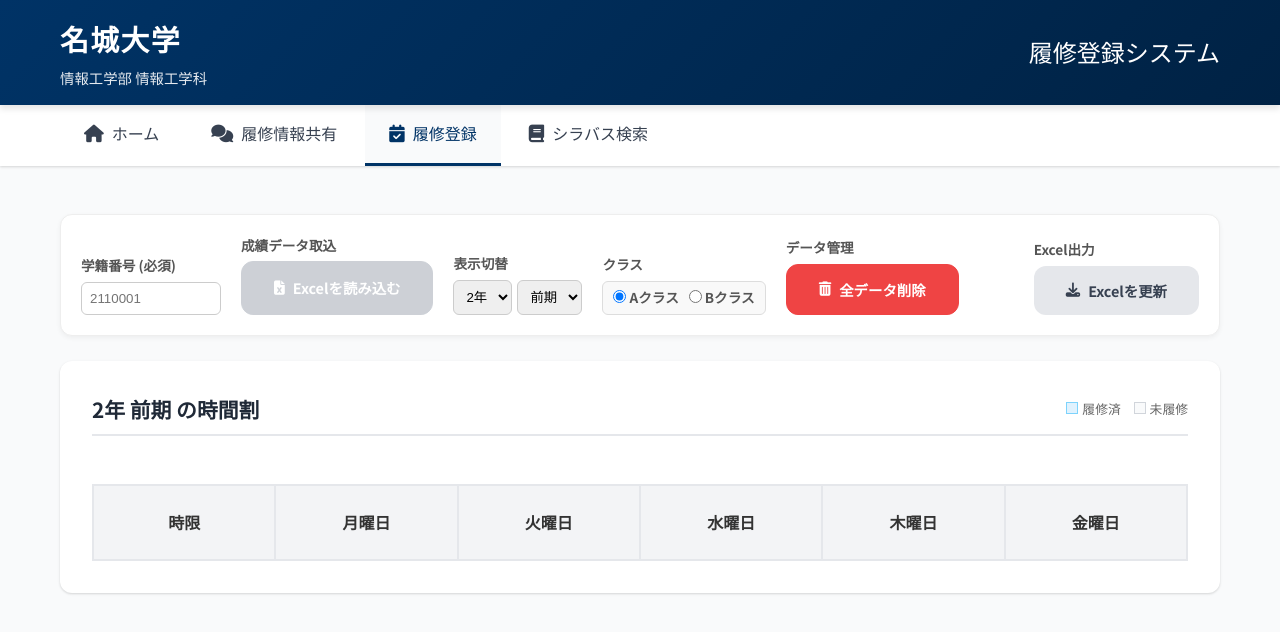
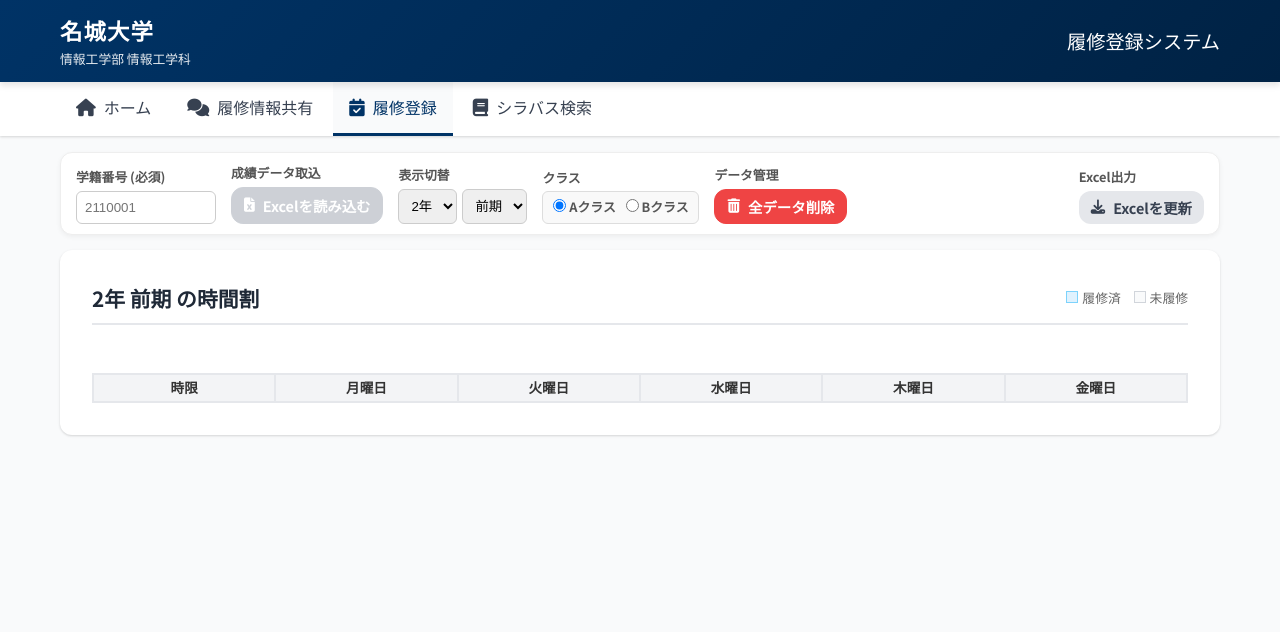
Before and after one commit to taka03101111/PBLparadise2, a plain HTML site: page my-registration.html in a window 1280 px wide. Drawn offline with nearby package versions, Linux system fonts and the light colour scheme; a script that the page names is missing.

Commit message:
時間割レイアウト改善

```diff
--- a/my-registration.html
+++ b/my-registration.html
@@ -1,5 +1,6 @@
 <!DOCTYPE html>
 <html lang="ja">
+
 <head>
     <meta charset="UTF-8">
     <meta name="viewport" content="width=device-width, initial-scale=1.0">
@@ -14,54 +15,99 @@
     <script src="https://cdn.jsdelivr.net/npm/@supabase/supabase-js@2"></script>
 
     <style>
-        /* 時間割独自のスタイル */
-        .timetable th { width: 60px; background: #f3f4f6; color: #333; }
-        .timetable td { height: 110px; vertical-align: top; padding: 4px; position: relative; }
+        /* 時間割独自のスタイル - 1画面収まり対応のためのコンパクト化 */
+        .timetable th {
+            width: 60px;
+            background: #f3f4f6;
+            color: #333;
+            padding: 2px !important;
+            font-size: 0.85rem;
+        }
+
+        .timetable td {
+            height: 75px;
+            vertical-align: top;
+            padding: 2px;
+            position: relative;
+        }
+
+        /* height 110->75, pad 4->2 */
 
         /* 科目カード */
         .subject-card {
-            background: #fff; border: 1px solid #ddd; border-radius: 6px; padding: 6px; margin-bottom: 4px;
-            box-shadow: 0 1px 2px rgba(0,0,0,0.05); cursor: pointer; transition: all 0.2s;
-            font-size: 0.85rem; position: relative;
+            background: #fff;
+            border: 1px solid #ddd;
+            border-radius: 6px;
+            padding: 3px;
+            margin-bottom: 2px;
+            box-shadow: 0 1px 2px rgba(0, 0, 0, 0.05);
+            cursor: pointer;
+            transition: all 0.2s;
+            font-size: 0.75rem;
+            position: relative;
+            /* font 0.85->0.75 */
             display: flex;
             flex-direction: column;
             justify-content: space-between;
-            min-height: 50px; /* 少し高さを確保 */
+            min-height: 42px;
+            /* 50->42 */
         }
-        .subject-card:hover { border-color: var(--primary-color); transform: translateY(-2px); z-index: 10; }
+
+        .subject-card:hover {
+            border-color: var(--primary-color);
+            transform: translateY(-2px);
+            z-index: 10;
+        }
 
         /* 履修済み（点数あり） */
         .subject-card.registered {
-            background-color: #f0f9ff; border-color: #bae6fd; border-left: 3px solid #0ea5e9;
+            background-color: #f0f9ff;
+            border-color: #bae6fd;
+            border-left: 3px solid #0ea5e9;
         }
+
         /* 再履修科目（黄色/オレンジ） */
         .subject-card.retake {
-            background-color: #fffbeb; /* 薄い黄色 */
-            border-color: #fcd34d;     /* 黄色の枠 */
-            border-left: 3px solid #f59e0b; /* 濃いオレンジのアクセント */
+            background-color: #fffbeb;
+            /* 薄い黄色 */
+            border-color: #fcd34d;
+            /* 黄色の枠 */
+            border-left: 3px solid #f59e0b;
+            /* 濃いオレンジのアクセント */
         }
+
         /* 未履修（マスターデータのみ） */
         .subject-card.master {
-            background-color: #f9fafb; border-left: 3px solid #d1d5db; color: #6b7280; opacity: 0.9;
+            background-color: #f9fafb;
+            border-left: 3px solid #d1d5db;
+            color: #6b7280;
+            opacity: 0.9;
         }
 
         .score-badge {
-            display: inline-block; background: #22c55e; color: white; border-radius: 12px;
-            padding: 1px 8px; font-size: 0.75rem; font-weight: bold; float: right; margin-top: 2px;
+            background: #22c55e;
+            color: white;
+            border-radius: 12px;
+            padding: 1px 6px;
+            font-size: 0.7rem;
+            font-weight: bold;
             align-self: flex-end;
-            margin-top: 4px;
+            margin-top: 1px;
         }
 
         .program-badge {
             display: inline-block;
             padding: 3px 8px;
-            background-color: #e0e7ff; /* 薄い藍色 */
-            color: #4338ca;            /* 濃い藍色 */
+            background-color: #e0e7ff;
+            /* 薄い藍色 */
+            color: #4338ca;
+            /* 濃い藍色 */
             border-radius: 4px;
             font-size: 0.75rem;
             font-weight: 500;
             border: 1px solid #c7d2fe;
         }
+
         /* タグがない場合のメッセージ用 */
         .no-tags {
             font-size: 0.8rem;
@@ -70,59 +116,99 @@
 
         /* コントロールエリア */
         .controls-area {
-            background: white; padding: 20px; border-radius: 12px; margin-bottom: 25px;
-            box-shadow: 0 2px 5px rgba(0,0,0,0.05); border: 1px solid #eee;
+            background: white;
+            padding: 10px 15px;
+            border-radius: 12px;
+            margin-bottom: 15px;
+            box-shadow: 0 2px 5px rgba(0, 0, 0, 0.05);
+            border: 1px solid #eee;
         }
 
         .control-group {
-            display: flex; gap: 20px; align-items: flex-end; flex-wrap: wrap;
+            display: flex;
+            gap: 15px;
+            align-items: flex-end;
+            flex-wrap: wrap;
         }
 
         .input-box {
-            display: flex; flex-direction: column; gap: 5px;
+            display: flex;
+            flex-direction: column;
+            gap: 3px;
         }
-        .input-box label { font-size: 0.85rem; font-weight: bold; color: #555; }
+
+        .input-box label {
+            font-size: 0.8rem;
+            font-weight: bold;
+            color: #555;
+        }
 
         .btn-primary {
-            background-color: #0d47a1; /* 濃い青 */
-            color: #ffffff !important; /* 文字色を白に！ */
+            background-color: #0d47a1;
+            /* 濃い青 */
+            color: #ffffff !important;
+            /* 文字色を白に！ */
             border: 1px solid #0d47a1;
             transition: all 0.3s;
+            padding: 6px 12px;
+            /* ボタンサイズ縮小 */
+            font-size: 0.9rem;
         }
 
         /* ボタンが無効（disabled）なときのスタイル */
         .btn.disabled {
-            opacity: 0.5;          /* 半透明にする */
-            pointer-events: none;  /* クリックできないようにする */
-            background-color: #9ca3af !important; /* グレー */
+            opacity: 0.5;
+            /* 半透明にする */
+            pointer-events: none;
+            /* クリックできないようにする */
+            background-color: #9ca3af !important;
+            /* グレー */
             border-color: #9ca3af !important;
             cursor: not-allowed;
         }
 
         .btn-danger {
-            background-color: #ef4444; /* 赤色 */
+            background-color: #ef4444;
+            /* 赤色 */
             color: white;
             border: 1px solid #ef4444;
+            padding: 6px 12px;
+            font-size: 0.9rem;
         }
+
         .btn-danger:hover {
-            background-color: #dc2626; /* 濃い赤 */
+            background-color: #dc2626;
+            /* 濃い赤 */
+        }
+
+        .btn-secondary {
+            padding: 6px 12px;
+            font-size: 0.9rem;
         }
 
         /* モーダル調整 */
-        .modal-content { max-width: 520px;
+        .modal-content {
+            max-width: 520px;
             width: 95%;
+        }
+
+        /* メインコンテンツのパディング上書き */
+        .main-content {
+            padding: 1rem 0 !important;
+            min-height: auto !important;
         }
     </style>
 </head>
+
 <body>
-    <header class="header">
+    <header class="header" style="padding: 0.8rem 0;">
         <div class="container">
-            <div class="header-content">
+            <div class="header-content" style="gap: 0.5rem;">
                 <div class="logo-section">
-                    <h1 class="university-name">名城大学</h1>
-                    <p class="department-name">情報工学部 情報工学科</p>
+                    <h1 class="university-name" style="font-size: 1.4rem; margin-bottom: 0;">名城大学</h1>
+                    <p class="department-name" style="font-size: 0.8rem;">情報工学部 情報工学科</p>
                 </div>
-                <h2 class="system-title">履修登録システム</h2>
+                <h2 class="system-title" style="font-size: 1.2rem;">履修登録システム</h2>
             </div>
         </div>
     </header>
@@ -130,10 +216,14 @@
     <nav class="main-nav">
         <div class="container">
             <ul class="nav-list">
-                <li class="nav-item"><a href="index.html"><i class="fas fa-home"></i> <span>ホーム</span></a></li>
-                <li class="nav-item"><a href="shared-courses.html"><i class="fas fa-comments"></i> <span>履修情報共有</span></a></li>
-                <li class="nav-item active"><a href="my-registration.html"><i class="fas fa-calendar-check"></i> <span>履修登録</span></a></li>
-                <li class="nav-item"><a href="syllabus.html"><i class="fas fa-book"></i> <span>シラバス検索</span></a></li>
+                <li class="nav-item"><a href="index.html" style="padding: 0.8rem 1rem;"><i class="fas fa-home"></i>
+                        <span>ホーム</span></a></li>
+                <li class="nav-item"><a href="shared-courses.html" style="padding: 0.8rem 1rem;"><i
+                            class="fas fa-comments"></i> <span>履修情報共有</span></a></li>
+                <li class="nav-item active"><a href="my-registration.html" style="padding: 0.8rem 1rem;"><i
+                            class="fas fa-calendar-check"></i> <span>履修登録</span></a></li>
+                <li class="nav-item"><a href="syllabus.html" style="padding: 0.8rem 1rem;"><i class="fas fa-book"></i>
+                        <span>シラバス検索</span></a></li>
             </ul>
         </div>
     </nav>
@@ -155,7 +245,8 @@
                     <!-- Excel読み込み -->
                     <div class="input-box">
                         <label>成績データ取込</label>
-                        <label id="importExcelLabel" class="btn btn-primary disabled" style="cursor: pointer; margin: 0; font-size: 0.9rem;">
+                        <label id="importExcelLabel" class="btn btn-primary disabled"
+                            style="cursor: pointer; margin: 0; font-size: 0.9rem;">
                             <i class="fas fa-file-excel"></i> Excelを読み込む
                             <input type="file" id="fileInput" accept=".xlsx" style="display: none;">
                         </label>
@@ -171,7 +262,8 @@
                                 <option value="3">3年</option>
                                 <option value="4">4年</option>
                             </select>
-                            <select id="semesterSelect" style="padding: 8px; border-radius: 6px; border: 1px solid #ccc;">
+                            <select id="semesterSelect"
+                                style="padding: 8px; border-radius: 6px; border: 1px solid #ccc;">
                                 <option value="前期" selected>前期</option>
                                 <option value="後期">後期</option>
                             </select>
@@ -181,9 +273,12 @@
                     <!-- クラス選択（手動） -->
                     <div class="input-box">
                         <label>クラス</label>
-                        <div style="display: flex; gap: 10px; align-items: center; background: #f9f9f9; padding: 5px 10px; border-radius: 6px; border: 1px solid #ddd;">
-                            <label style="margin:0; cursor:pointer;"><input type="radio" name="classType" value="A" checked> Aクラス</label>
-                            <label style="margin:0; cursor:pointer;"><input type="radio" name="classType" value="B"> Bクラス</label>
+                        <div
+                            style="display: flex; gap: 10px; align-items: center; background: #f9f9f9; padding: 5px 10px; border-radius: 6px; border: 1px solid #ddd;">
+                            <label style="margin:0; cursor:pointer;"><input type="radio" name="classType" value="A"
+                                    checked> Aクラス</label>
+                            <label style="margin:0; cursor:pointer;"><input type="radio" name="classType" value="B">
+                                Bクラス</label>
                         </div>
                     </div>
 
@@ -212,11 +307,14 @@
 
             <!-- 時間割表 -->
             <section class="timetable-section">
-                <h3 class="section-subtitle" style="display: flex; justify-content: space-between; align-items: center;">
+                <h3 class="section-subtitle"
+                    style="display: flex; justify-content: space-between; align-items: center;">
                     <span id="timetableTitle">2年 前期 の時間割</span>
                     <small style="font-weight: normal; font-size: 0.8rem; color: #666;">
-                        <span style="display:inline-block; width:12px; height:12px; background:#e0f2fe; border:1px solid #7dd3fc; margin-right:4px;"></span>履修済
-                        <span style="display:inline-block; width:12px; height:12px; background:#f9fafb; border:1px solid #d1d5db; margin-left:10px; margin-right:4px;"></span>未履修
+                        <span
+                            style="display:inline-block; width:12px; height:12px; background:#e0f2fe; border:1px solid #7dd3fc; margin-right:4px;"></span>履修済
+                        <span
+                            style="display:inline-block; width:12px; height:12px; background:#f9fafb; border:1px solid #d1d5db; margin-left:10px; margin-right:4px;"></span>未履修
                     </small>
                 </h3>
                 <div class="timetable-wrapper">
@@ -249,7 +347,8 @@
             </div>
             <div style="padding: 20px;">
                 <!-- ▼▼▼ 追加：科目詳細エリア ▼▼▼ -->
-            <div class="subject-details" style="background: #f8fafc; padding: 12px; border-radius: 8px; margin-bottom: 20px; border: 1px solid #e2e8f0;">
+                <div class="subject-details"
+                    style="background: #f8fafc; padding: 12px; border-radius: 8px; margin-bottom: 20px; border: 1px solid #e2e8f0;">
 
                     <!-- 科目区分 -->
                     <div style="margin-bottom: 8px; display: flex; align-items: center; gap: 8px;">
@@ -259,14 +358,16 @@
 
                     <!-- プログラムタグ -->
                     <div>
-                    <span style="font-size: 0.8rem; color: #64748b; font-weight: bold; display: block; margin-bottom: 4px;">プログラム・タグ:</span>
+                        <span
+                            style="font-size: 0.8rem; color: #64748b; font-weight: bold; display: block; margin-bottom: 4px;">プログラム・タグ:</span>
                         <div id="modalTags" style="display: flex; flex-wrap: wrap; gap: 6px;">
                             <!-- JSでバッジを生成します -->
                         </div>
                     </div>
                 </div>
                 <p style="margin-bottom: 15px;">成績入力（0〜100）</p>
-                <input type="number" id="modalScoreInput" class="form-control" style="width: 100%; padding: 10px; font-size: 1.2rem; margin-bottom: 20px;" min="0" max="100">
+                <input type="number" id="modalScoreInput" class="form-control"
+                    style="width: 100%; padding: 10px; font-size: 1.2rem; margin-bottom: 20px;" min="0" max="100">
                 <div style="display: flex; justify-content: space-between; align-items: center; margin-top: 20px;">
 
                     <!-- 削除ボタン (初期状態は非表示 style="display:none") -->
@@ -286,4 +387,5 @@
 
     <script src="js/my-registration.js"></script>
 </body>
+
 </html>
```
Lines whose indentation alone changed are shown as unchanged.
